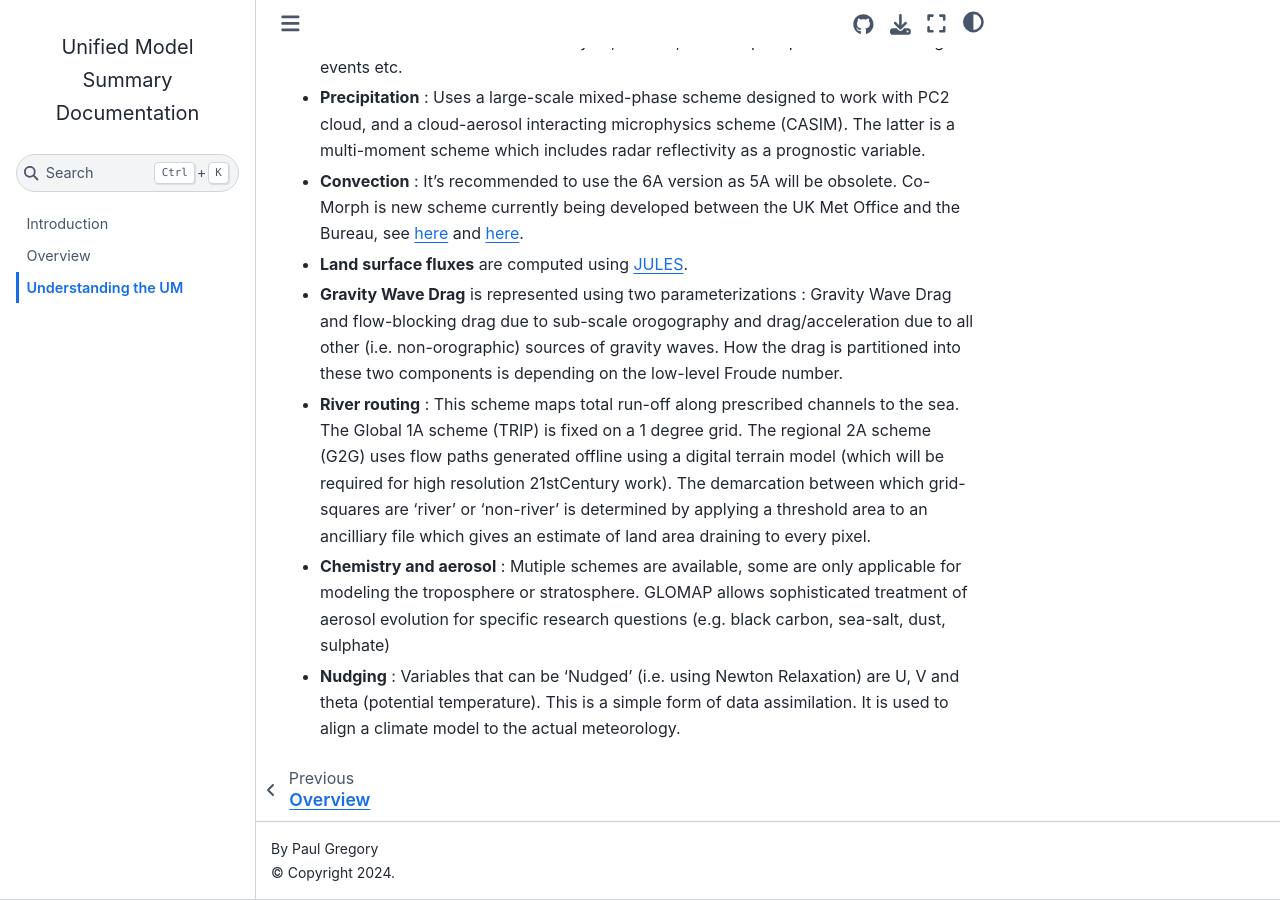
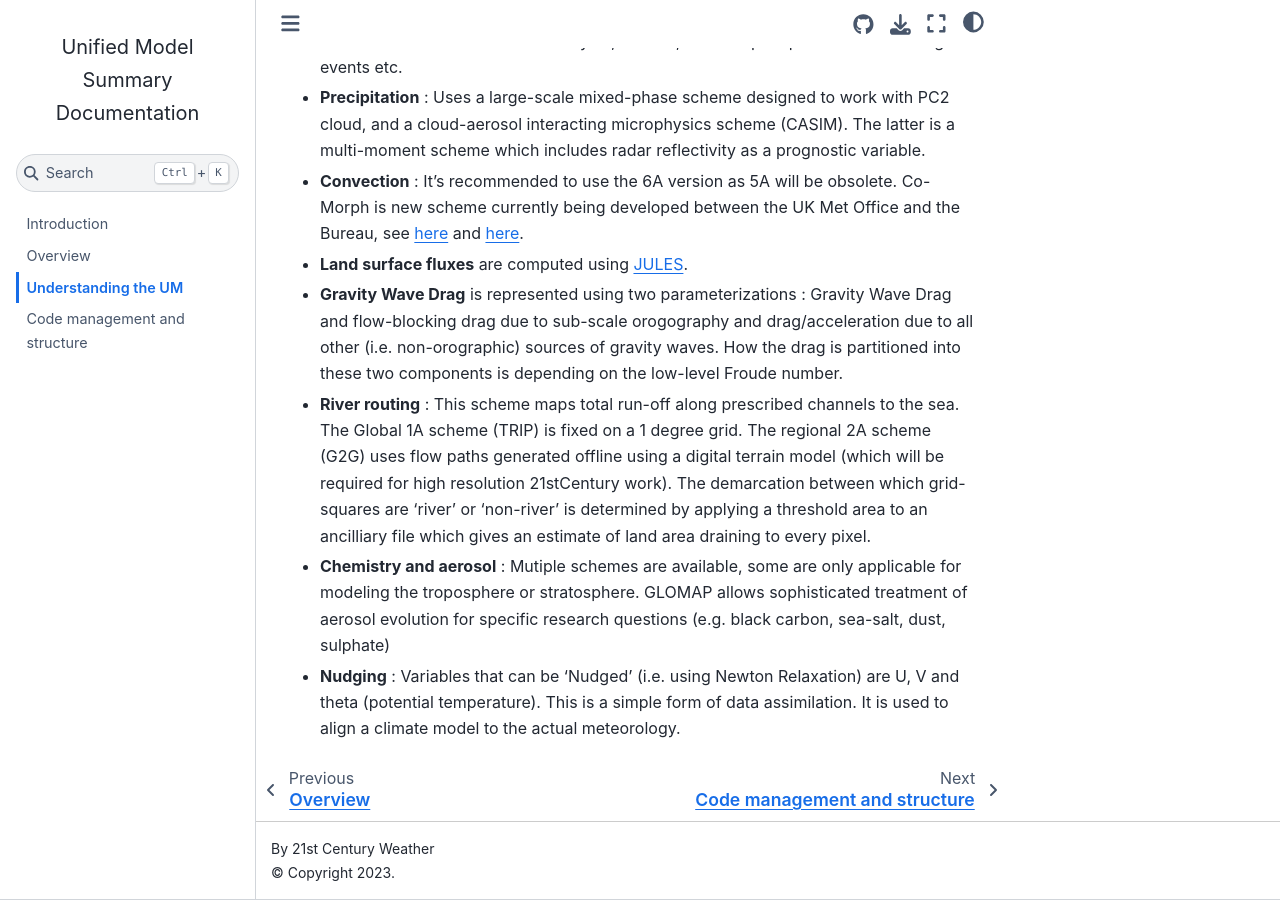
Before and after one commit to 21centuryweather/UM_summary_docs, a Jupyter Book: the page built from understanding.md, in a window 1280 px wide and 900 px high, scrolled down 627 px. Built offline with Jupyter Book 1.0.4 settings and Sphinx 7.4.7 and the Sphinx Book theme 1.1.4, drawn with Linux system fonts in a browser that asks for light colours.

Commit message:
UPDATE: Local change. Replace Author

```diff
--- a/_config.yml
+++ b/_config.yml
@@ -2,9 +2,9 @@
 # Learn more at https://jupyterbook.org/customize/config.html
 
 title: Unified Model Summary Documentation
-author: Paul Gregory
+author: 21st Century Weather
 logo: logo.png
-copyright: "2024"
+#copyright: "2024"
 
 # Force re-execution of notebooks on each build.
 # See https://jupyterbook.org/content/execute.html
--- a/_toc.yml
+++ b/_toc.yml
@@ -6,3 +6,4 @@ root: introduction
 chapters:
 - file: overview
 - file: understanding
+- file: code
```
Also changed, not shown: code.md (+2 -2 lines).
